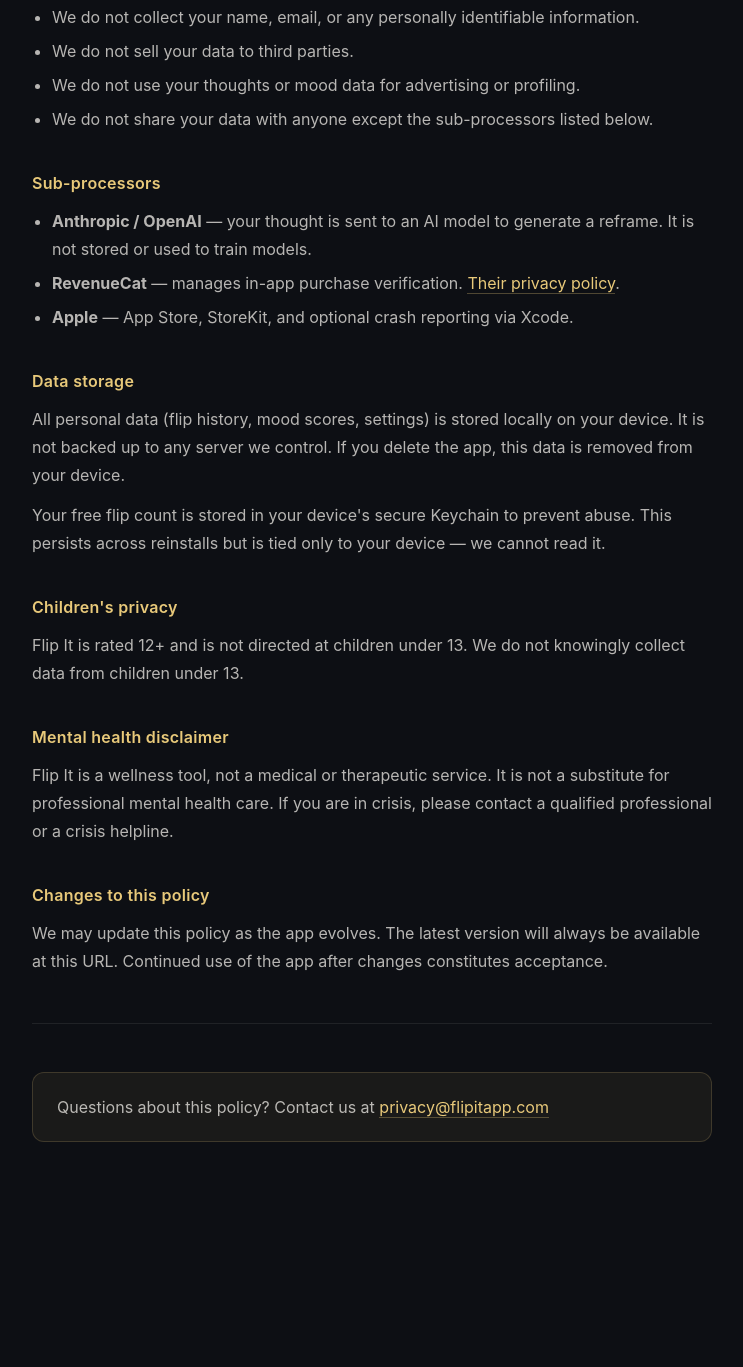
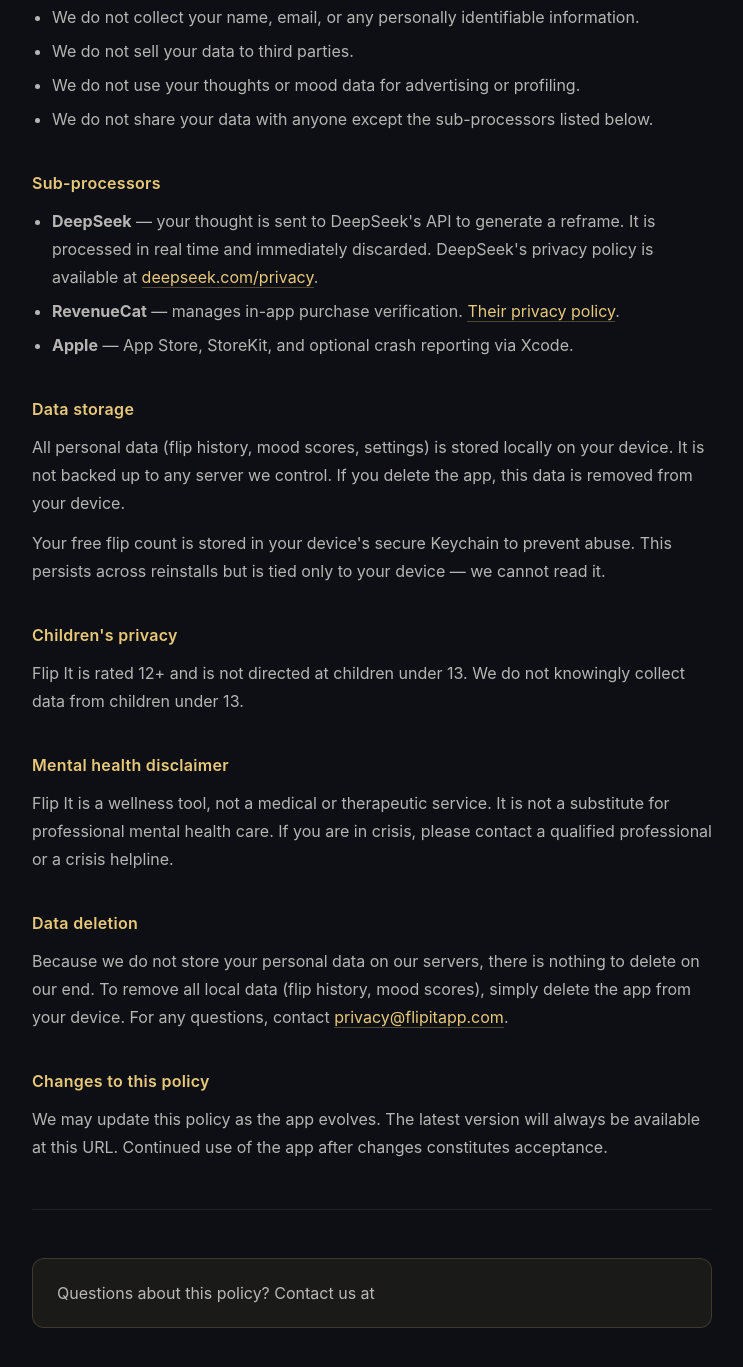
Before and after one commit to Moshunnar/flipit-privacy, a plain HTML site: page index.html in a window 1280 px wide. Shown: the part 825-2192 px from the top of the page, without its empty margins (268-1011 px from the left). Before the commit the page ends 2047 px from the top, so only its background shows below. Drawn offline with Linux system fonts and the light colour scheme.

Commit message:
Update index.html

```diff
--- a/index.html
+++ b/index.html
@@ -50,7 +50,7 @@
 
     <h2>Sub-processors</h2>
     <ul>
-      <li><strong>Anthropic / OpenAI</strong> — your thought is sent to an AI model to generate a reframe. It is not stored or used to train models.</li>
+      <li><strong>DeepSeek</strong> — your thought is sent to DeepSeek's API to generate a reframe. It is processed in real time and immediately discarded. DeepSeek's privacy policy is available at <a href="https://deepseek.com/privacy" target="_blank">deepseek.com/privacy</a>.</li>
       <li><strong>RevenueCat</strong> — manages in-app purchase verification. <a href="https://www.revenuecat.com/privacy" target="_blank">Their privacy policy</a>.</li>
       <li><strong>Apple</strong> — App Store, StoreKit, and optional crash reporting via Xcode.</li>
     </ul>
@@ -65,14 +65,13 @@
     <h2>Mental health disclaimer</h2>
     <p>Flip It is a wellness tool, not a medical or therapeutic service. It is not a substitute for professional mental health care. If you are in crisis, please contact a qualified professional or a crisis helpline.</p>
 
+    <h2>Data deletion</h2>
+    <p>Because we do not store your personal data on our servers, there is nothing to delete on our end. To remove all local data (flip history, mood scores), simply delete the app from your device. For any questions, contact <a href="mailto:privacy@flipitapp.com">privacy@flipitapp.com</a>.</p>
+
     <h2>Changes to this policy</h2>
     <p>We may update this policy as the app evolves. The latest version will always be available at this URL. Continued use of the app after changes constitutes acceptance.</p>
 
     <hr class="divider" />
 
     <div class="contact">
-      <p>Questions about this policy? Contact us at <a href="mailto:privacy@flipitapp.com">privacy@flipitapp.com</a></p>
-    </div>
-  </div>
-</body>
-</html>
+      <p>Questions about this policy? Contact us at <a href="/cdn-cgi/l/email-protection#205052495641435960464c495049544150500e434f4d"><span class="__cf_emai
```
